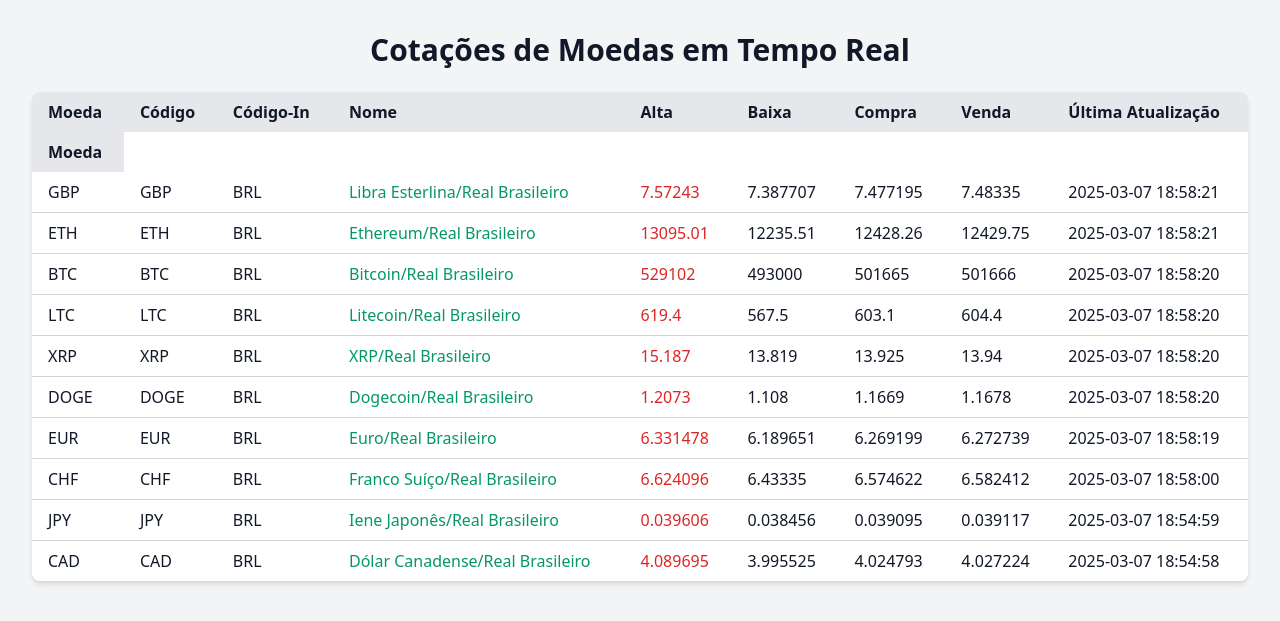
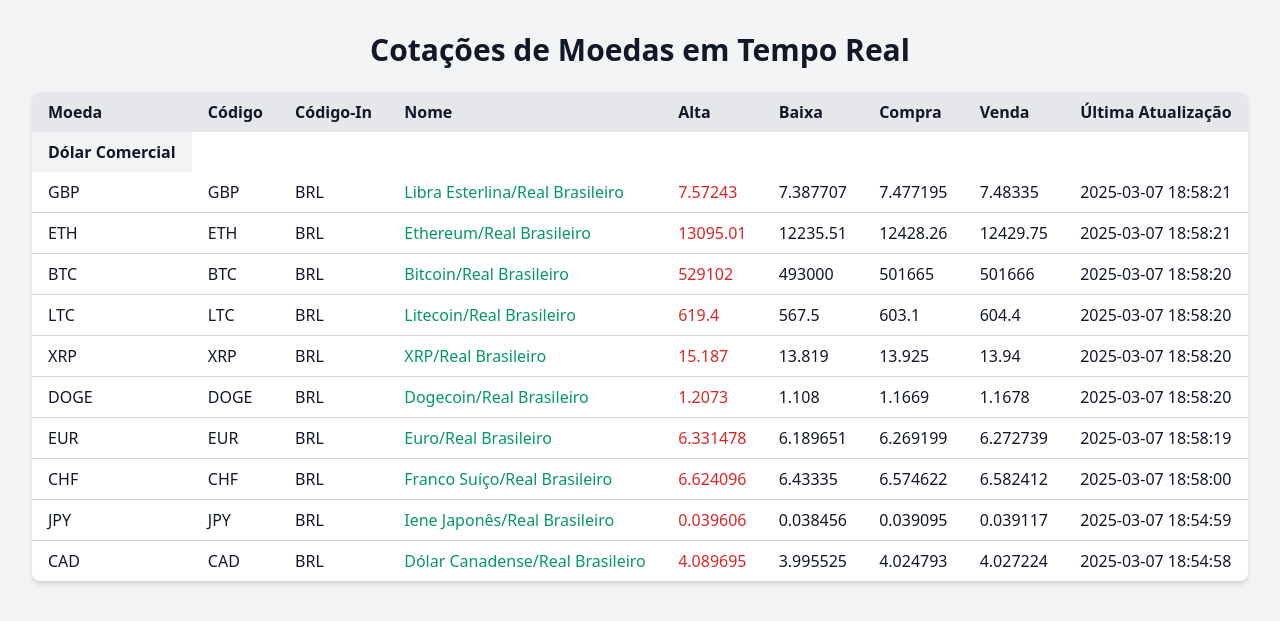
Before and after one commit to Prog-LucasAlves/ENG_Rates-API, a Flask app: page / in a window 1280 px wide. Shown: the top 621 px of the page. Run offline with Flask 3, Linux system fonts and the light colour scheme; data comes from the database, SQL or seed files in the repository.

Commit message:
up f templates

```diff
--- a/templates/index.html
+++ b/templates/index.html
@@ -22,8 +22,11 @@
                     <th class="py-2 px-4 text-left">Venda</th>
                     <th class="py-2 px-4 text-left">Última Atualização</th>
                 </tr>
-                <th class="py-2 px-4 text-left">Moeda</th>
             </thead>
+            <thead class="bg-gray-100">
+                <tr>
+                    <th class="py-2 px-4 text-left">Dólar Comercial</th>
+                </tr>
             <tbody id="exchangeRatesBody" class="divide-y divide-gray-300">
                 <!-- Dados serão inseridos aqui -->
             </tbody>
```
